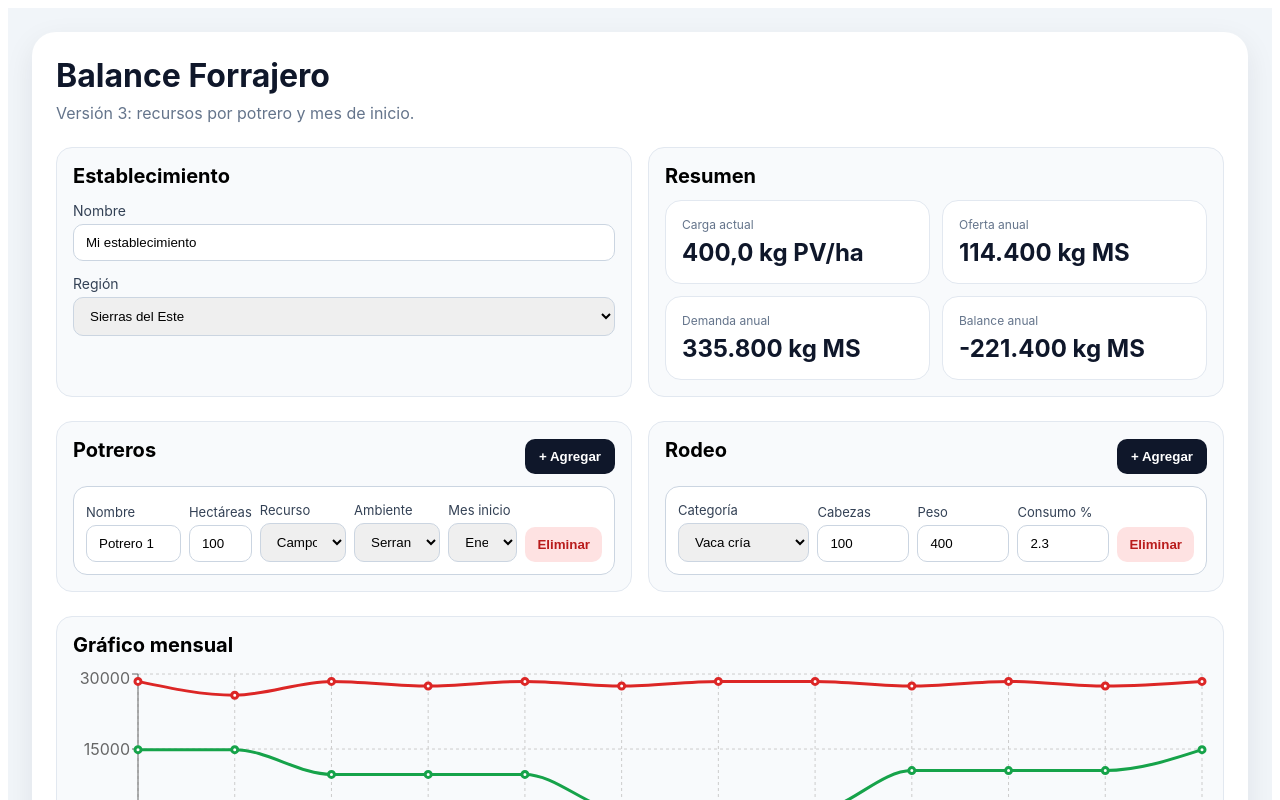
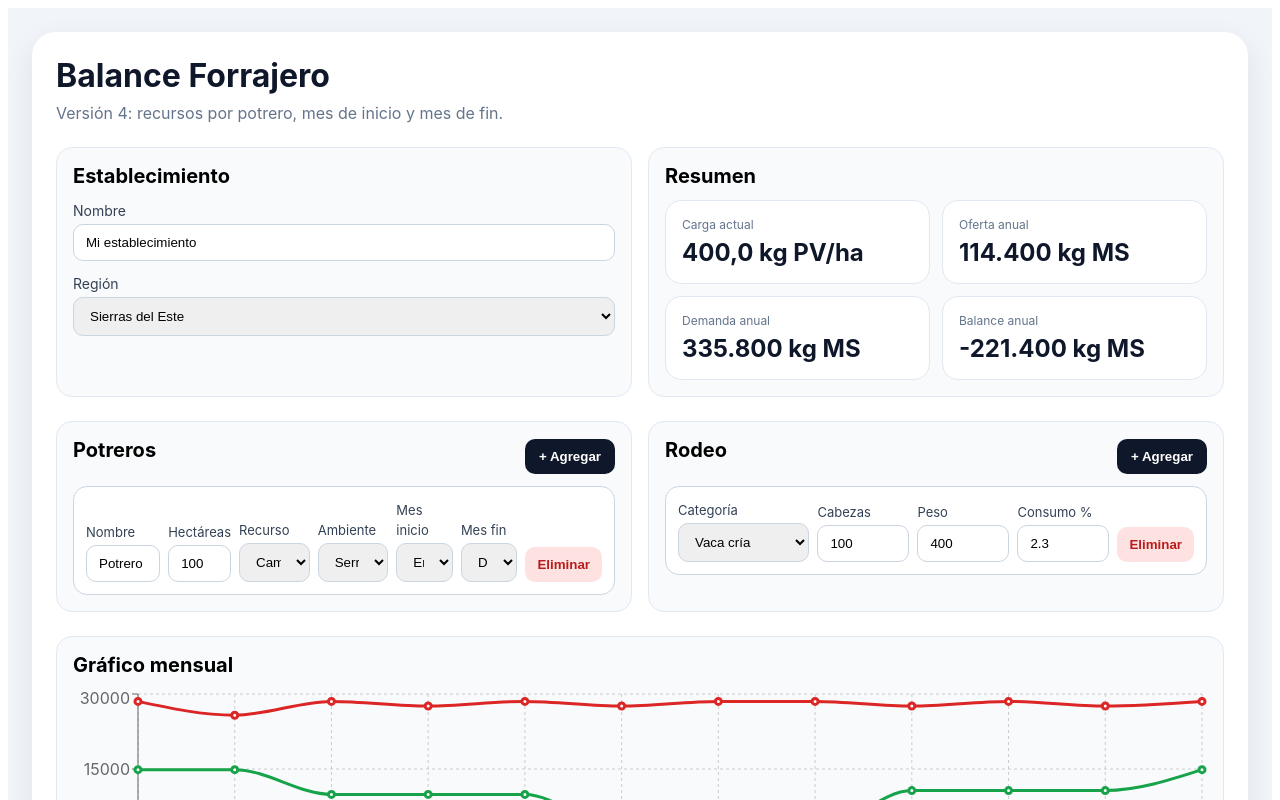
Before and after one commit to Facundo-lp/balance-forrajero, a React (Vite) app: page / in a window 1280 px wide. Shown: the top 800 px of the page. Built offline with nearby package versions, Linux system fonts and the light colour scheme.

Commit message:
Update App.jsx

```diff
--- a/src/App.jsx
+++ b/src/App.jsx
@@ -139,6 +139,8 @@ const SEEDED_RESOURCE_TABLE = {
       nov: 13,
       dic: 11,
     },
+    defaultStartMonth: 7,
+    defaultEndMonth: 12,
   },
   "Verdeo de invierno": {
     annual: 9500,
@@ -157,6 +159,8 @@ const SEEDED_RESOURCE_TABLE = {
       nov: 5,
       dic: 0,
     },
+    defaultStartMonth: 5,
+    defaultEndMonth: 10,
   },
   "Verdeo de verano": {
     annual: 13000,
@@ -175,6 +179,8 @@ const SEEDED_RESOURCE_TABLE = {
       nov: 14,
       dic: 35,
     },
+    defaultStartMonth: 11,
+    defaultEndMonth: 3,
   },
 };
 
@@ -221,6 +227,19 @@ function getEnvironmentOptions(region) {
   );
 }
 
+function monthIsActive(monthIndex, startMonth, endMonth) {
+  const start = n(startMonth);
+  const end = n(endMonth);
+
+  if (!start || !end) return true;
+
+  if (start <= end) {
+    return monthIndex >= start && monthIndex <= end;
+  }
+
+  return monthIndex >= start || monthIndex <= end;
+}
+
 function SummaryCard({ title, value }) {
   return (
     <div style={summaryCardStyle}>
@@ -248,6 +267,7 @@ export default function App() {
       resourceType: "Campo natural",
       environment: "Serrano medio",
       startMonth: 1,
+      endMonth: 12,
     },
   ]);
 
@@ -273,6 +293,7 @@ export default function App() {
         resourceType: "Campo natural",
         environment: getEnvironmentOptions(farm.region)[0] || "",
         startMonth: 1,
+        endMonth: 12,
       },
     ]);
   };
@@ -281,17 +302,23 @@ export default function App() {
     setPaddocks((prev) =>
       prev.map((p) => {
         if (p.id !== id) return p;
+
         const updated = { ...p, [key]: value };
-        if (key === "resourceType" && value !== "Campo natural") {
-          updated.environment = "";
-          if (value === "Pradera") updated.startMonth = 7;
-          if (value === "Verdeo de invierno") updated.startMonth = 5;
-          if (value === "Verdeo de verano") updated.startMonth = 12;
+
+        if (key === "resourceType") {
+          if (value === "Campo natural") {
+            updated.environment = getEnvironmentOptions(farm.region)[0] || "";
+            updated.startMonth = 1;
+            updated.endMonth = 12;
+          } else {
+            updated.environment = "";
+            updated.startMonth =
+              SEEDED_RESOURCE_TABLE[value]?.defaultStartMonth ?? 1;
+            updated.endMonth =
+              SEEDED_RESOURCE_TABLE[value]?.defaultEndMonth ?? 12;
+          }
         }
-        if (key === "resourceType" && value === "Campo natural") {
-          updated.environment = getEnvironmentOptions(farm.region)[0] || "";
-          updated.startMonth = 1;
-        }
+
         return updated;
       })
     );
@@ -340,7 +367,7 @@ export default function App() {
   const results = useMemo(() => {
     const offerByMonth = MONTHS.map((m) => {
       return paddocks.reduce((sum, p) => {
-        if (m.index < n(p.startMonth)) return sum;
+        if (!monthIsActive(m.index, p.startMonth, p.endMonth)) return sum;
 
         if (p.resourceType === "Campo natural") {
           const row = getFieldNaturalRow(farm.region, p.environment);
@@ -406,7 +433,7 @@ export default function App() {
             Balance Forrajero
           </h1>
           <p style={{ color: "#64748b", marginTop: 8 }}>
-            Versión 3: recursos por potrero y mes de inicio.
+            Versión 4: recursos por potrero, mes de inicio y mes de fin.
           </p>
         </div>
 
@@ -486,7 +513,7 @@ export default function App() {
             <div style={{ display: "grid", gap: 12 }}>
               {paddocks.map((p) => (
                 <div key={p.id} style={boxStyle}>
-                  <div style={paddockGridStyleV2}>
+                  <div style={paddockGridStyleV3}>
                     <div>
                       <label style={smallLabelStyle}>Nombre</label>
                       <input
@@ -556,7 +583,28 @@ export default function App() {
                       <select
                         value={p.startMonth}
                         onChange={(e) =>
-                          updatePaddock(p.id, "startMonth", Number(e.target.value))
+                          updatePaddock(
+                            p.id,
+                            "startMonth",
+                            Number(e.target.value)
+                          )
+                        }
+                        style={inputStyle}
+                      >
+                        {MONTH_OPTIONS.map((m) => (
+                          <option key={m.value} value={m.value}>
+                            {m.label}
+                          </option>
+                        ))}
+                      </select>
+                    </div>
+
+                    <div>
+                      <label style={smallLabelStyle}>Mes fin</label>
+                      <select
+                        value={p.endMonth}
+                        onChange={(e) =>
+                          updatePaddock(p.id, "endMonth", Number(e.target.value))
                         }
                         style={inputStyle}
                       >
@@ -667,9 +715,24 @@ export default function App() {
                 <YAxis />
                 <Tooltip />
                 <Legend />
-                <Line type="monotone" dataKey="oferta" stroke="#16a34a" strokeWidth={3} />
-                <Line type="monotone" dataKey="demanda" stroke="#dc2626" strokeWidth={3} />
-                <Line type="monotone" dataKey="balance" stroke="#2563eb" strokeWidth={3} />
+                <Line
+                  type="monotone"
+                  dataKey="oferta"
+                  stroke="#16a34a"
+                  strokeWidth={3}
+                />
+                <Line
+                  type="monotone"
+                  dataKey="demanda"
+                  stroke="#dc2626"
+                  strokeWidth={3}
+                />
+                <Line
+                  type="monotone"
+                  dataKey="balance"
+                  stroke="#2563eb"
+                  strokeWidth={3}
+                />
               </LineChart>
             </ResponsiveContainer>
           </div>
@@ -691,12 +754,19 @@ export default function App() {
                 {MONTHS.map((m, i) => (
                   <tr key={m.key}>
                     <td style={tdStyle}>{m.label}</td>
-                    <td style={tdStyle}>{formatNumber(results.offerByMonth[i])}</td>
-                    <td style={tdStyle}>{formatNumber(results.demandByMonth[i])}</td>
+                    <td style={tdStyle}>
+                      {formatNumber(results.offerByMonth[i])}
+                    </td>
+                    <td style={tdStyle}>
+                      {formatNumber(results.demandByMonth[i])}
+                    </td>
                     <td
                       style={{
                         ...tdStyle,
-                        color: results.balanceByMonth[i] < 0 ? "#dc2626" : "#16a34a",
+                        color:
+                          results.balanceByMonth[i] < 0
+                            ? "#dc2626"
+                            : "#16a34a",
                         fontWeight: 600,
                       }}
                     >
@@ -784,9 +854,9 @@ const boxStyle = {
   background: "#fff",
 };
 
-const paddockGridStyleV2 = {
+const paddockGridStyleV3 = {
   display: "grid",
-  gridTemplateColumns: "1.1fr 0.7fr 1fr 1fr 0.8fr auto",
+  gridTemplateColumns: "1.05fr 0.65fr 1fr 1fr 0.8fr 0.8fr auto",
   gap: 8,
   alignItems: "end",
 };
```
